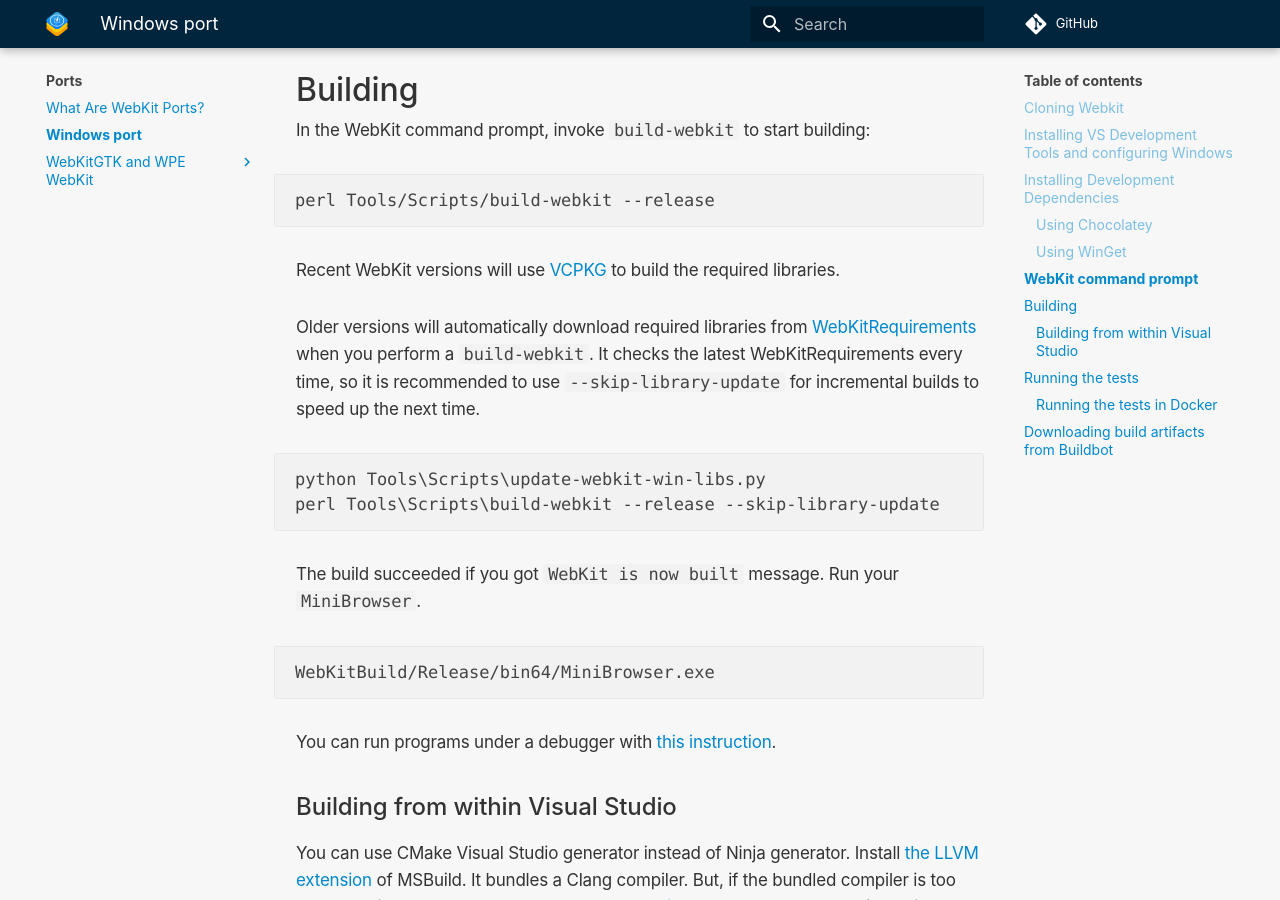
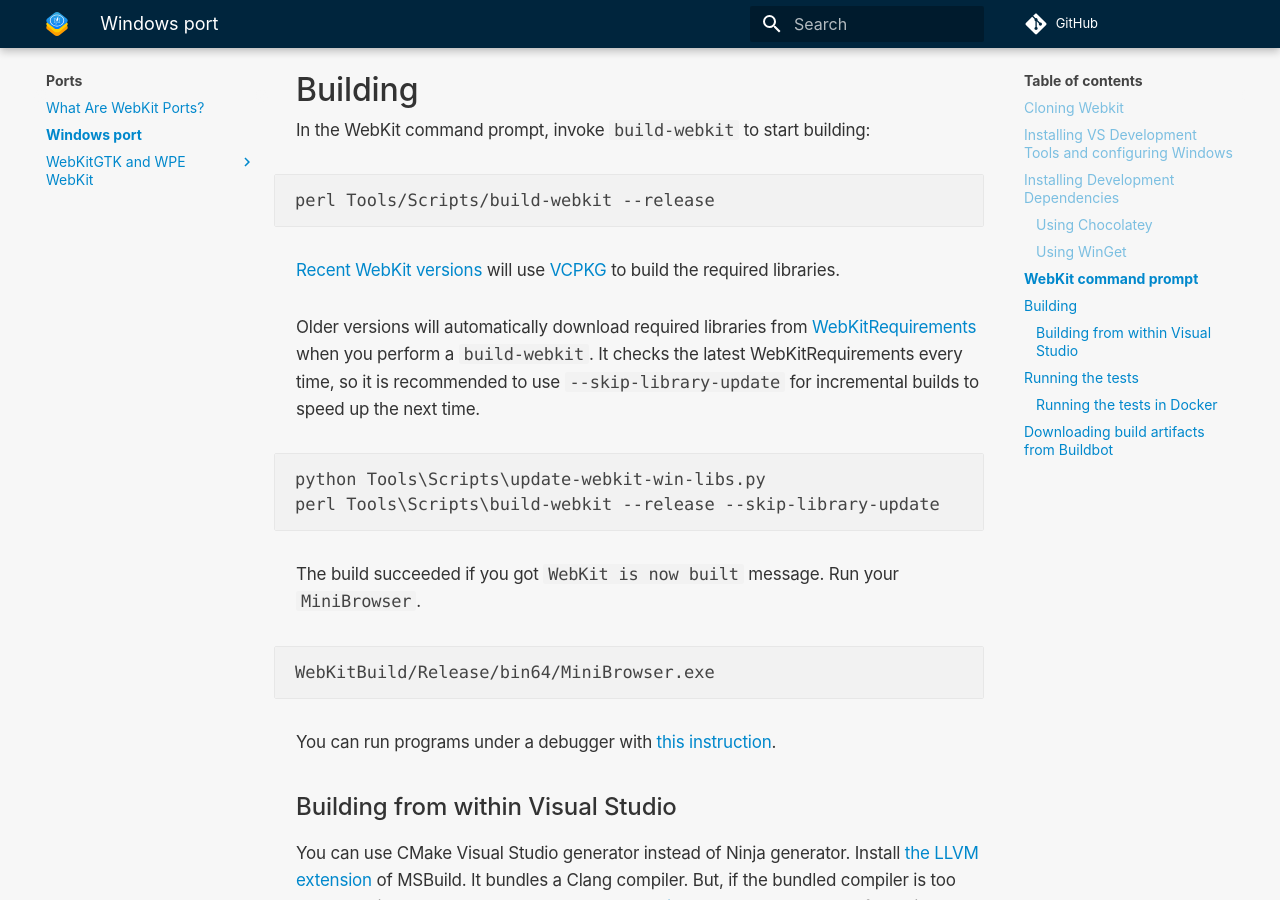
Before and after one commit to WebKit/Documentation, an MkDocs documentation site: the page built from docs/Ports/WindowsPort.md, in a window 1280 px wide and 900 px high, scrolled down 3790 px. Built offline with MkDocs 1.6.1 and Material for MkDocs 9.7.7, drawn with Linux system fonts in a browser that asks for light colours; comment, search, counter and statistics services are not loaded; part of the change alters nothing that is shown.

````diff
--- a/docs/Ports/WindowsPort.md
+++ b/docs/Ports/WindowsPort.md
@@ -123,7 +123,7 @@ In the WebKit command prompt, invoke `build-webkit` to start building:
 perl Tools/Scripts/build-webkit --release
 ```
 
-Recent WebKit versions will use [VCPKG](https://vcpkg.io) to build the required libraries.
+[Recent WebKit versions](https://commits.webkit.org/295042@main) will use [VCPKG](https://vcpkg.io) to build the required libraries.
 
 Older versions will automatically download required libraries from [WebKitRequirements](https://github.com/WebKitForWindows/WebKitRequirements) when you perform a `build-webkit`.
 It checks the latest WebKitRequirements every time, so it is recommended to use `--skip-library-update` for incremental builds to speed up the next time.
````
